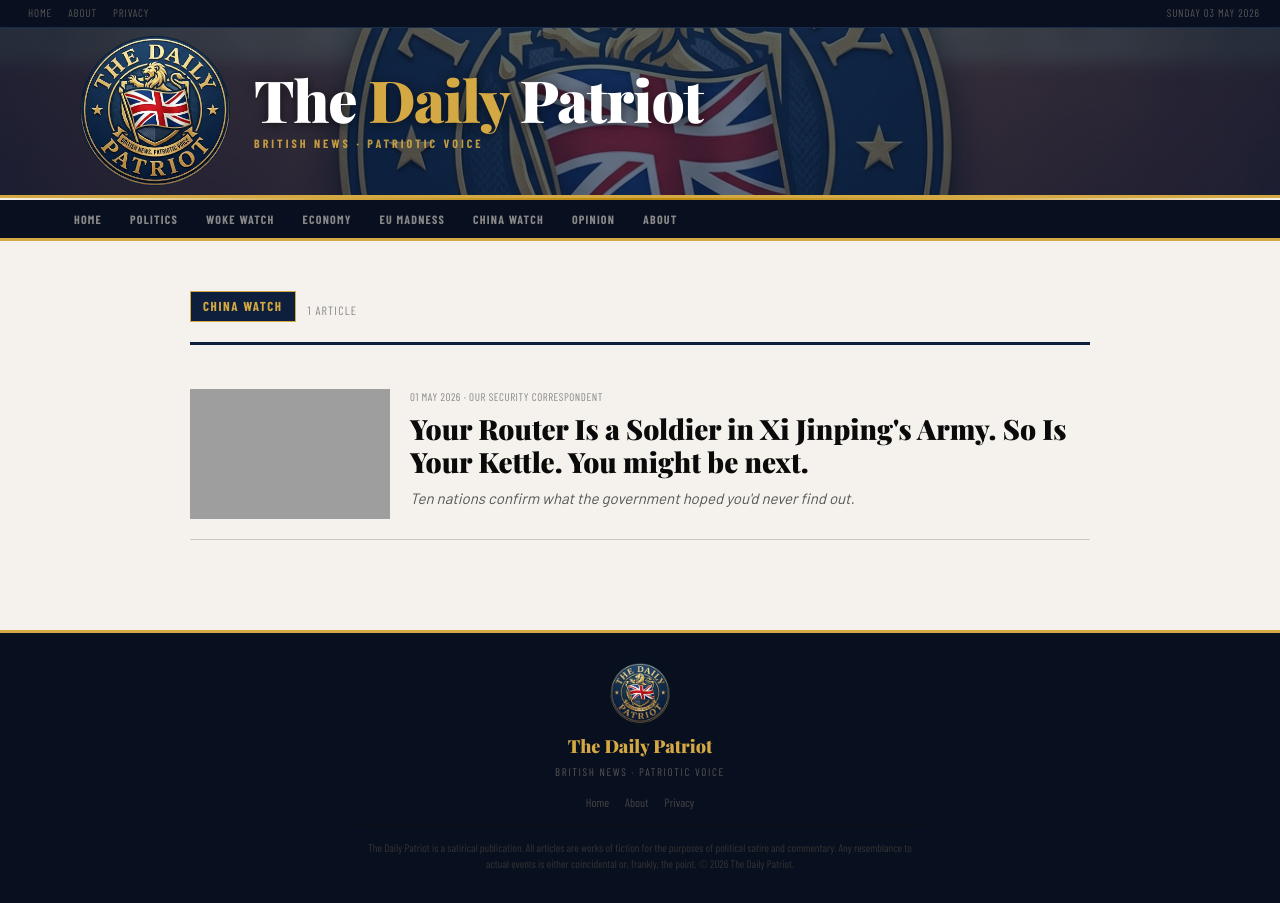
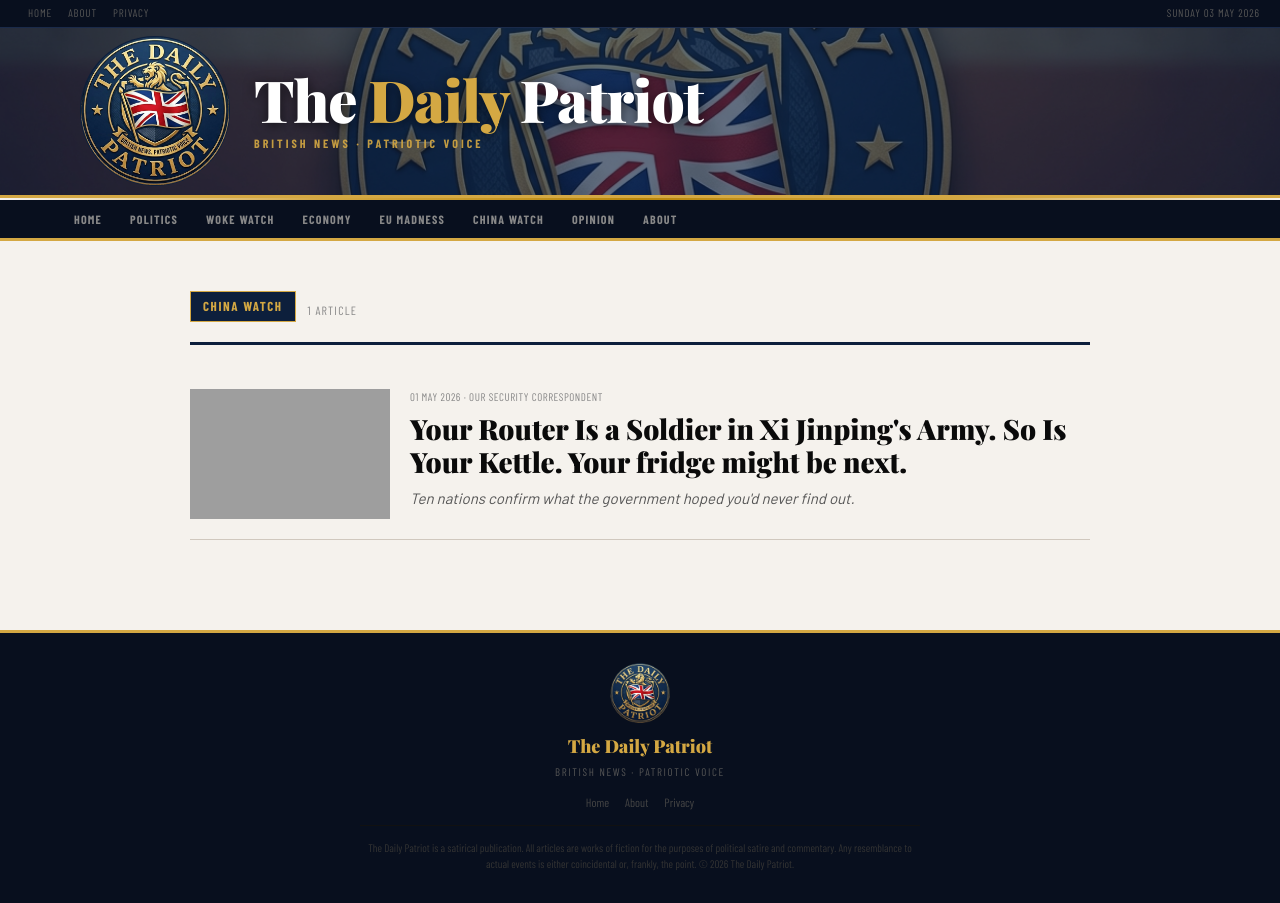
Before and after one commit to matt-palmer999/britishpatriots, a Jekyll site: the page built from china-watch.html, in a window 1280 px wide. Built offline with Jekyll 4.4.1, drawn with Linux system fonts in a browser that asks for light colours; some web fonts are replaced; grey boxes are pictures that could not be loaded.

Commit message:
Update 2026-05-01-router-kettle-china.md

```diff
--- a/_posts/2026-05-01-router-kettle-china.md
+++ b/_posts/2026-05-01-router-kettle-china.md
@@ -1,6 +1,6 @@
 ---
 layout: post
-title: "Your Router Is a Soldier in Xi Jinping's Army. So Is Your Kettle. You might be next."
+title: "Your Router Is a Soldier in Xi Jinping's Army. So Is Your Kettle. Your fridge might be next."
 standfirst: "Ten nations confirm what the government hoped you'd never find out."
 category: China Watch
 author: Our Security Correspondent
```
